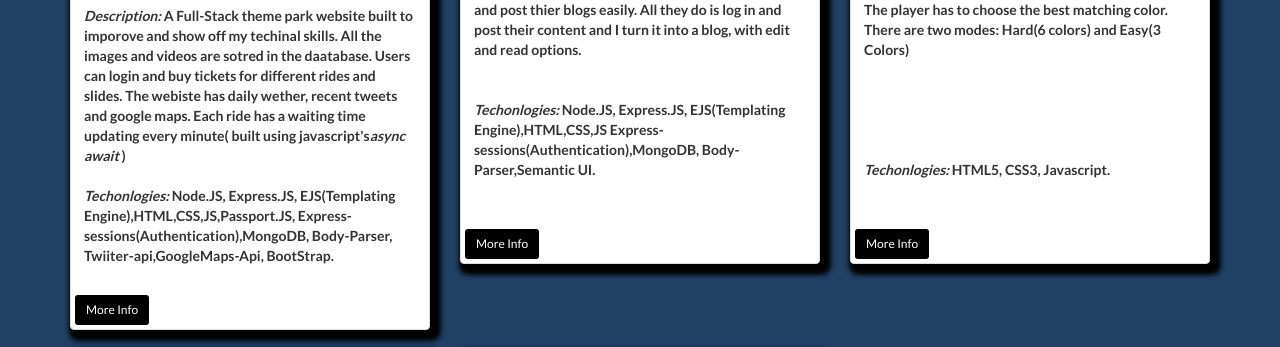
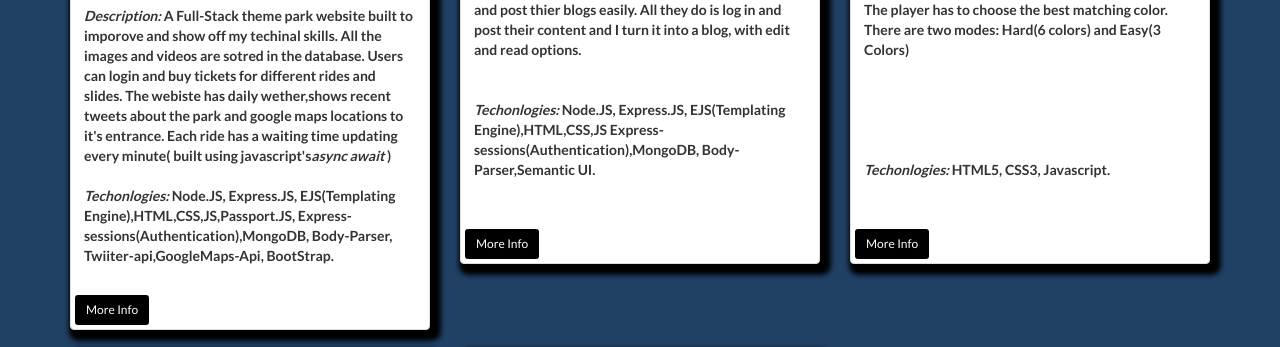
Before and after one commit to satishvattikuti/Portfolio, a plain HTML site: page projects.html in a window 1280 px wide. Shown: the part 381-728 px from the top of the page. Drawn offline with nearby package versions, Linux system fonts and the light colour scheme.

Commit message:
add project3

```diff
--- a/projects.html
+++ b/projects.html
@@ -50,8 +50,8 @@
             <div class="caption">
 
                 <span>Description: </span> A Full-Stack theme park website built to imporove and show off my techinal skills.
-                All the images and videos are sotred in the daatabase. Users can login and buy tickets for different rides and slides.
-                The webiste has daily wether, recent tweets and google maps.
+                All the images and videos are sotred in the database. Users can login and buy tickets for different rides and slides.
+                The webiste has daily wether,shows recent tweets about the park and google maps locations to it's entrance.
                 Each ride has a waiting time updating every minute( built using javascript's<span>async await </span>)
                 <br><br>
                 <span>Techonlogies:</span>  Node.JS, Express.JS, EJS(Templating Engine),HTML,CSS,JS,Passport.JS,
```
